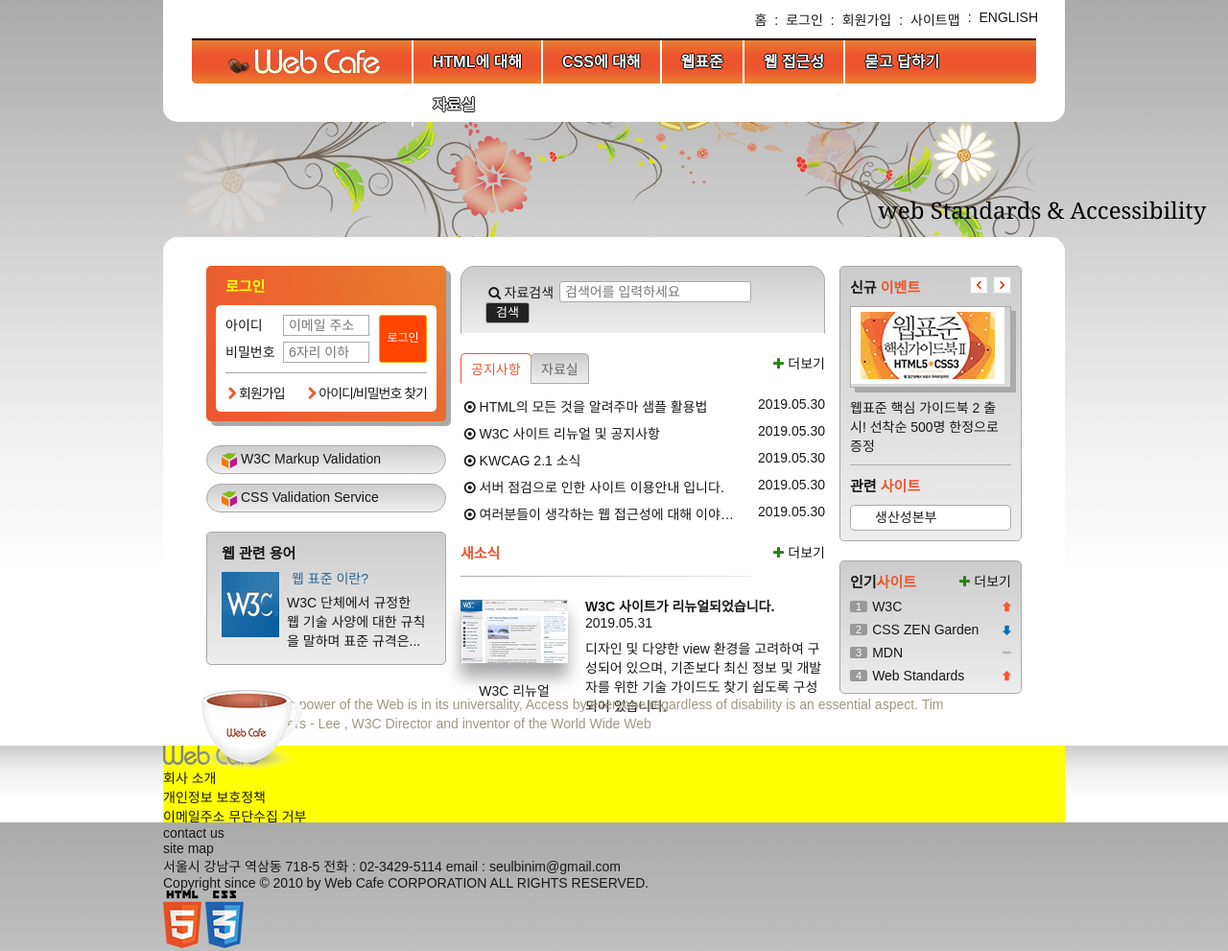
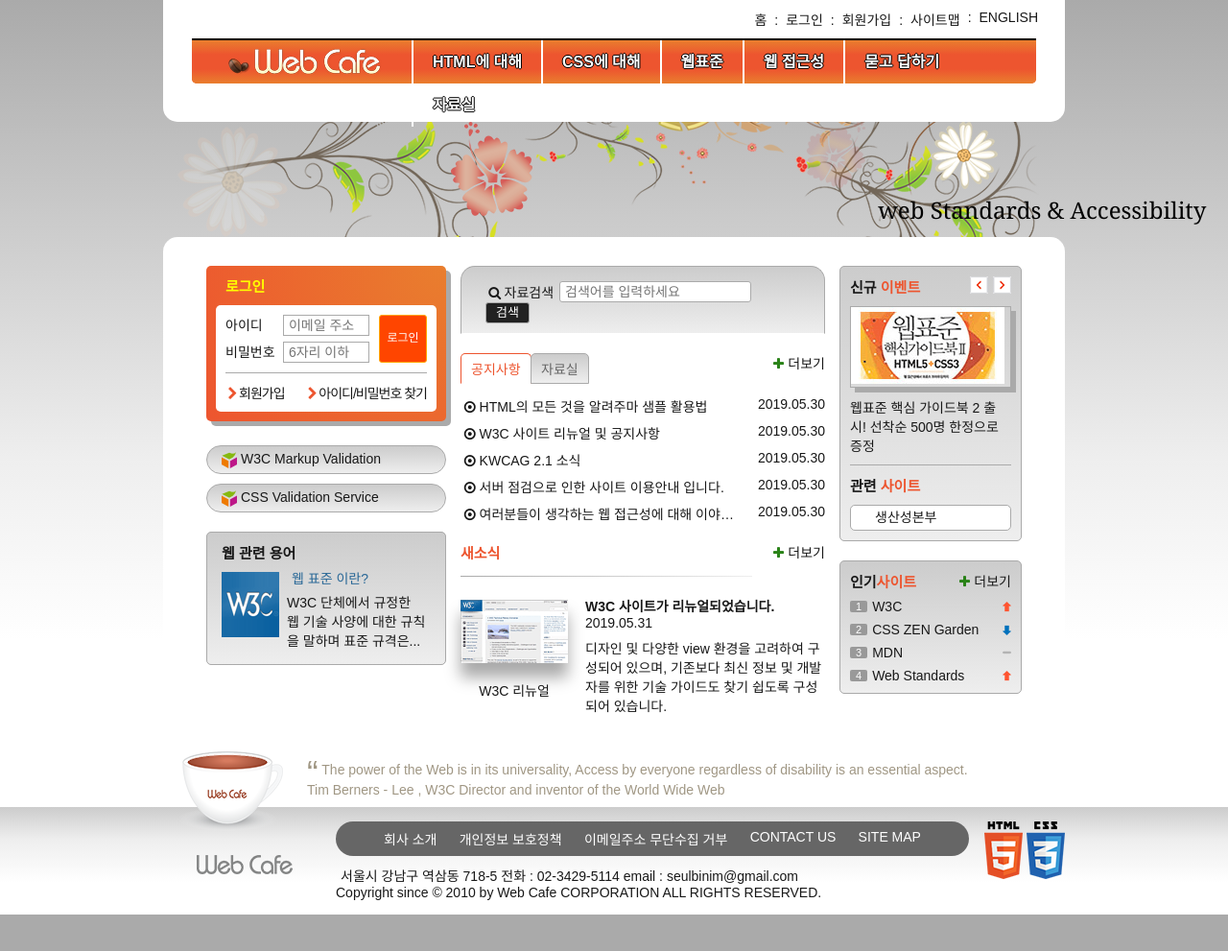
Before and after one commit to yoninim/kpc, a plain HTML site: page main.html in a window 1280 px wide. Shown: the whole page at 96% size. After the commit the page ends 953 px from the top, so only its background shows below. Drawn offline with Linux system fonts and the light colour scheme; a web font is replaced by a local one.

Commit message:
푸터 디자인 완성

```diff
--- a/css/stylesheet.css
+++ b/css/stylesheet.css
@@ -203,7 +203,6 @@ a {
 .main {
   background-color: #fff;
   border-radius: 15px 15px 0 0;
-  height: 450px;
   padding: 30px;
   display: flex;
   flex-direction: row;
@@ -720,34 +719,32 @@ right: 0;
 }
 /* 슬로건 */
 .slogan {
-  padding: 15px 100px 15px 100px;
   position: relative;
-  height: 10vh;
+  padding: 0 100px 10px 150px;
 }
 .slogan-heading{
-  position: absolute;
-  left: 35px;
-  bottom: -25px;
   width: 110px;
   height: 83px;
-  display: flex;
-  justify-content: center;
-  align-items: center;
+  line-height: 83px;
+  text-align: center;
+  position: absolute;
+  left: 15px;
+  bottom: -25px;
 }
 .slogan-heading::after{
   content: "";
   position: absolute;
+  width: 100%;
+  height: 100%;
   top: 0;
   left: 0;
-  width: 100%;
-  height: 100%;
-  background: url('images/coffee.png') no-repeat;
+  background: url("images/coffee.png") no-repeat;
 }
 .slogan-content{
   color: #a09784;
 }
 .slogan-content q::before{
-  font-size: 3rem;
+  font-size: 3.5rem;
   position: relative;
   top: 10px;
 }
@@ -758,8 +755,29 @@ right: 0;
 .footer-bg {
   background: #ccc linear-gradient(#ccc 0%, #eee 30% , #fff 70%, #fff 100%);
 }
-/* 푸터 */
 .footer {
-  background-color: yellow;
-  height: 10vh;
+  position: relative;
+  padding: 15px 100px 15px 180px;
 }
+.footer-logo{
+  position: absolute;
+  top: 50px;
+  left: 35px;
+}
+.guide-list{
+  background-color: #666;
+  color: #fff;
+  text-transform: uppercase;
+  padding: 8px 50px;
+  border-radius: 20px;
+  display: flex;
+  justify-content: space-between;
+}
+.address{
+  margin: 10px 0 0 5px;
+}
+.badge{
+  position: absolute;
+  top: 15px;
+  right: 0px
+}
```
